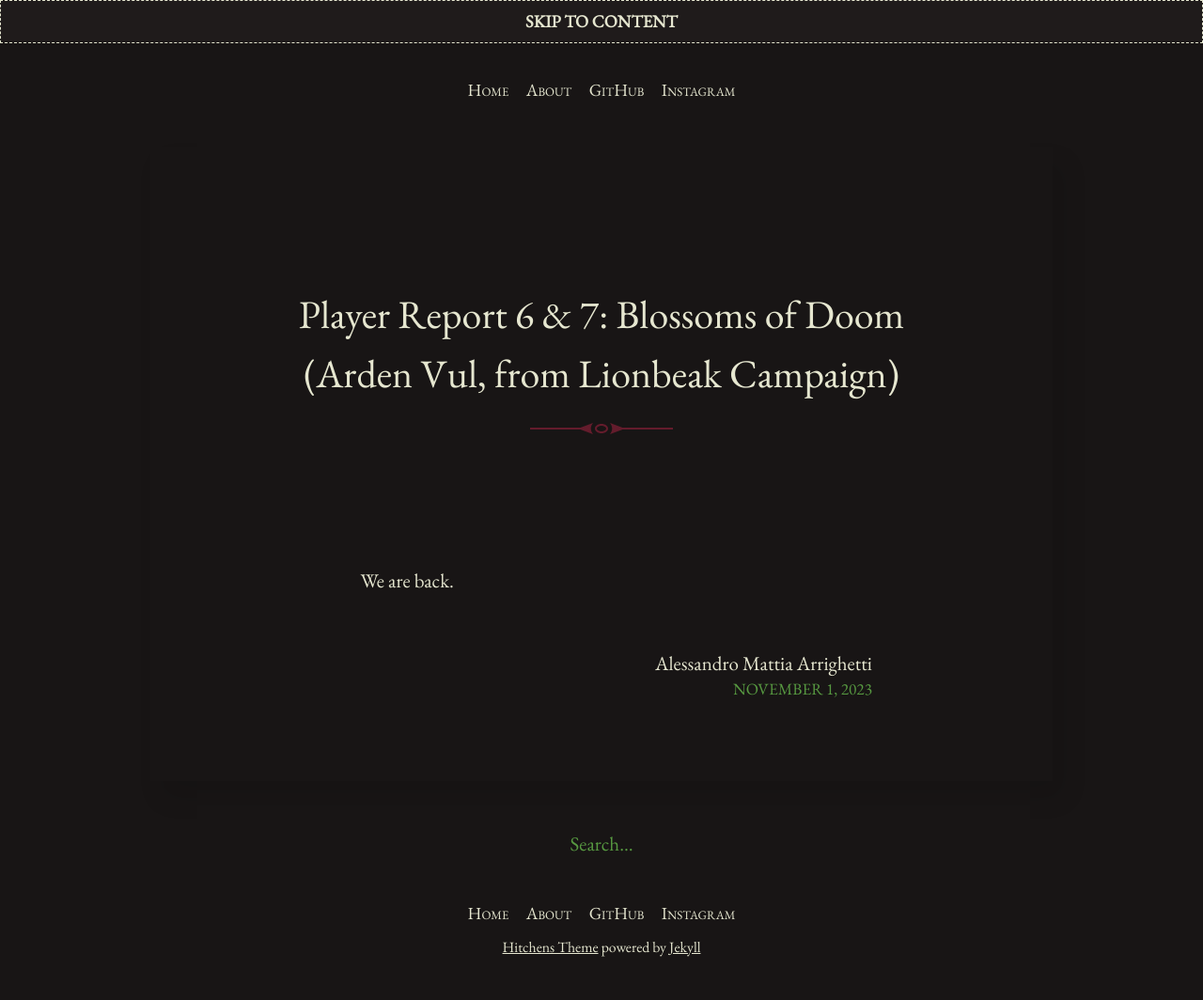
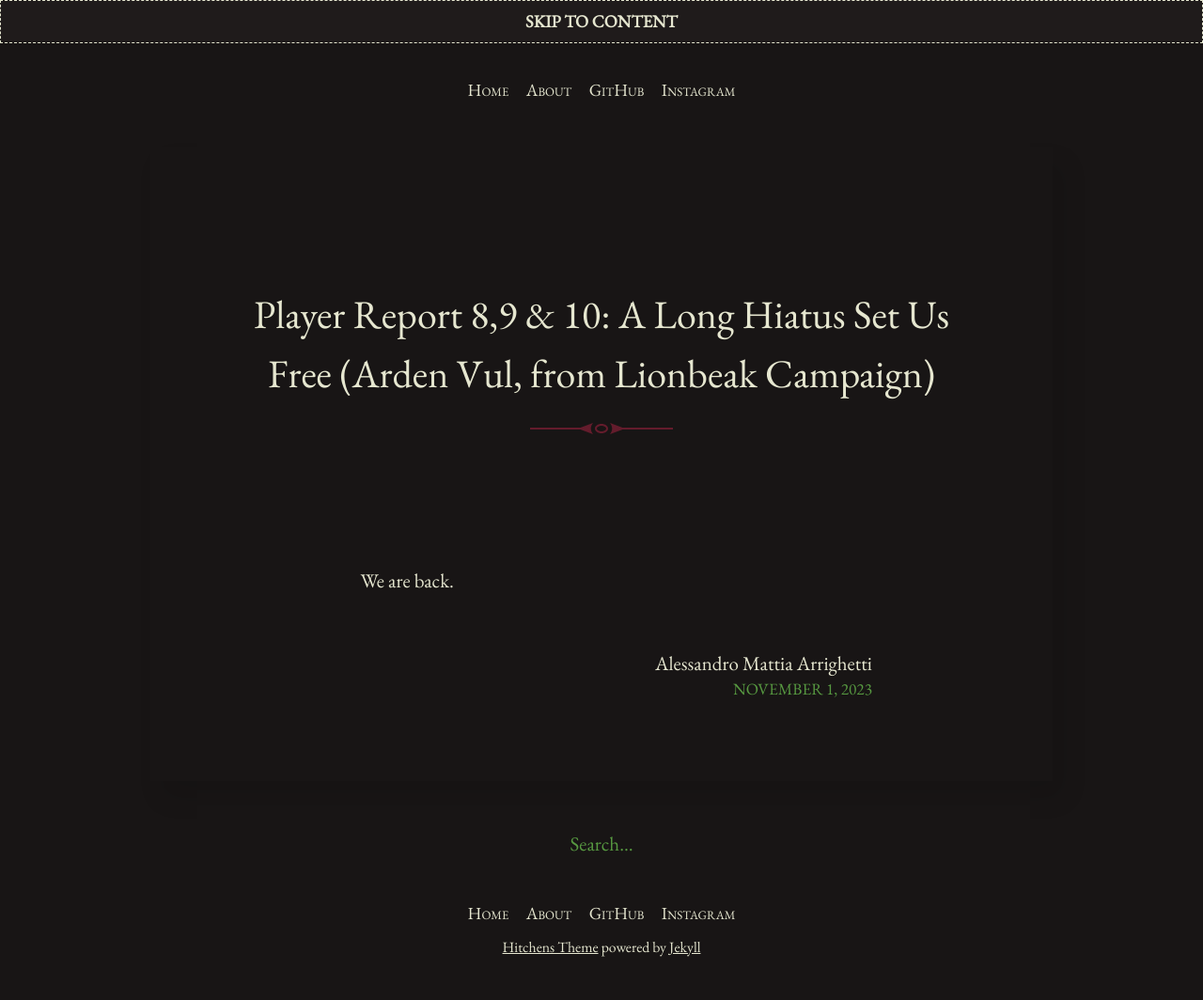
Before and after one commit to InexistentThirdChimera/InexistentThirdChimera.github.io, a Jekyll site: the page built from _posts/2023-11-1-player-report-8,-9-and-10;-Long-Hiatus-Set-Us-Free-(from-lionbeak-campaign).md, in a window 1280 px wide. Shown: the whole page at 94% size. Built offline with Jekyll 4.4.1, drawn with Linux system fonts in a browser that asks for light colours.

Commit message:
fixed report 2023nov title

```diff
--- a/_posts/2023-11-1-player-report-8,-9-and-10;-Long-Hiatus-Set-Us-Free-(from-lionbeak-campaign).md
+++ b/_posts/2023-11-1-player-report-8,-9-and-10;-Long-Hiatus-Set-Us-Free-(from-lionbeak-campaign).md
@@ -1,5 +1,5 @@
 ---
-title: "Player Report 6 & 7: Blossoms of Doom (Arden Vul, from Lionbeak Campaign)"
+title: "Player Report 8,9 & 10: A Long Hiatus Set Us Free (Arden Vul, from Lionbeak Campaign)"
 author: Alessandro Mattia Arrighetti
 category: Player-Reports
 layout: post
```
